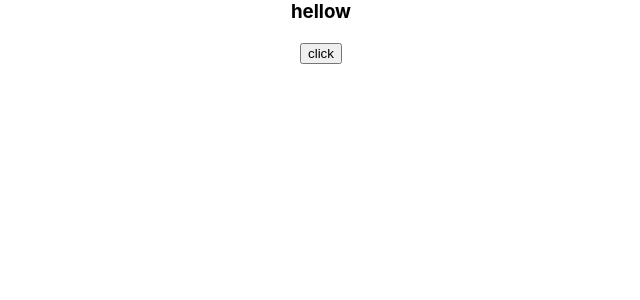
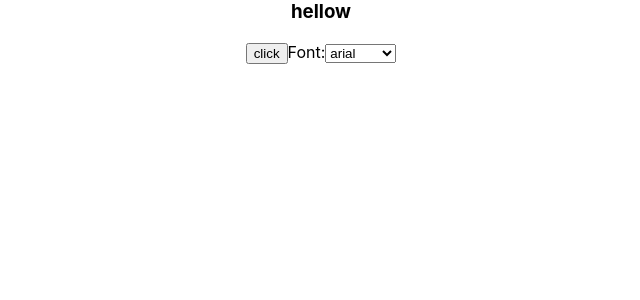
Before and after one commit to okarioto/Easy-Reader, a React (Create React App) app: page / in a window 1280 px wide. Shown: the top 300 px of the page, without its empty margins (319-959 px from the left). Built offline with nearby package versions, Linux system fonts and the light colour scheme.

Commit message:
added drop down menu

```diff
--- a/src/App.js
+++ b/src/App.js
@@ -2,16 +2,6 @@ import logo from "./logo.svg";
 import "./App.css";
 
 function App() {
-  const openlink = () => {
-    <a
-      className="App-link"
-      href="https://reactjs.org"
-      target="_blank"
-      rel="noopener noreferrer"
-    >
-      Learn React
-    </a>;
-  };
   return (
     <div className="App">
       <header className="App-header">
@@ -35,6 +25,14 @@ function App() {
         >
           click
         </button>
+        <label for="font-type">Font:</label>
+
+        <select name="font-type" id="font-type">
+          <option value="font1">arial</option>
+          <option value="font2">calibri</option>
+          <option value="font3">helvitica</option>
+          <option value="font4">times</option>
+        </select>
       </header>
     </div>
   );
```
Also changed, not shown: 7 other files (tests, documents, lock files or other folders).
